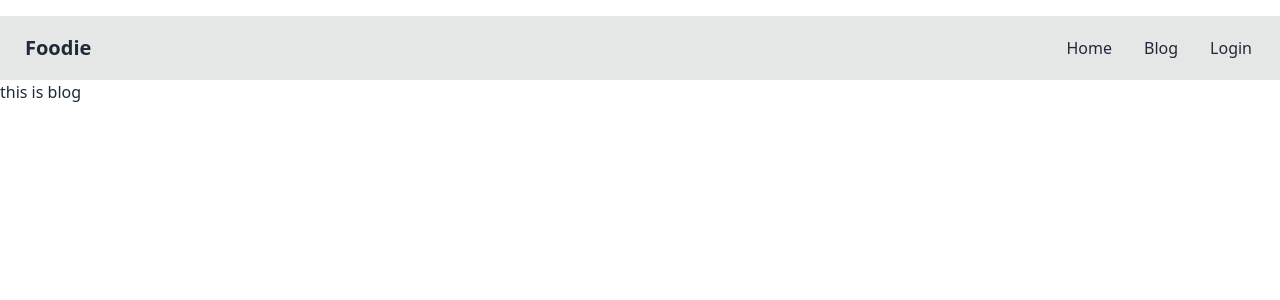
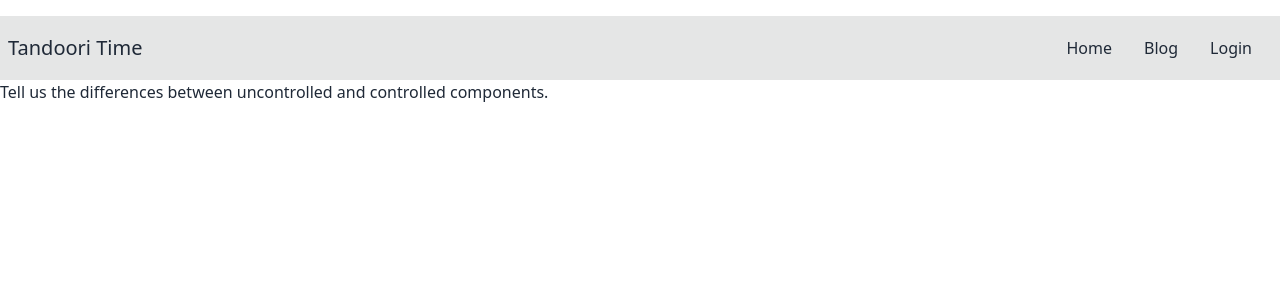
Before and after one commit to Amitsengupta332/Tandori_Time-Client, a React (Vite) app: page /blog in a window 1280 px wide. Shown: the top 300 px of the page. Built offline with nearby package versions, Linux system fonts and the light colour scheme.

Commit message:
done homepage banner

```diff
--- a/index.html
+++ b/index.html
@@ -4,7 +4,7 @@
     <meta charset="UTF-8" />
     <link rel="icon" type="image/svg+xml" href="/vite.svg" />
     <meta name="viewport" content="width=device-width, initial-scale=1.0" />
-    <title>Foodie</title>
+    <title>Tandoori Time</title>
   </head>
   <body>
     <div id="root"></div>
--- a/src/App.jsx
+++ b/src/App.jsx
@@ -5,8 +5,7 @@ import { Outlet } from 'react-router-dom';
  const App = () => {
   return (
     <div>
-      <Navigation></Navigation>
-      <Outlet/>
+
     </div>
   );
  };
--- /dev/null
+++ b/src/Layout/Main/Main.jsx
@@ -0,0 +1,14 @@
+import React from 'react';
+import { Outlet } from 'react-router-dom';
+import Navigation from '../../pages/Shared/Navigation/Navigation';
+
+const Main = () => {
+    return (
+        <div className='container mx-auto mt-4'>
+            <Navigation></Navigation>
+            <Outlet />
+        </div>
+    );
+};
+
+export default Main;
--- a/src/pages/Shared/Blog/Blog.jsx
+++ b/src/pages/Shared/Blog/Blog.jsx
@@ -3,7 +3,7 @@ import React from 'react';
 const Blog = () => {
     return (
         <div>
-            <h2>this is blog</h2>
+            <h2>Tell us the differences between uncontrolled and controlled components.</h2>
         </div>
     );
 };
--- a/src/pages/Shared/Home/Home.jsx
+++ b/src/pages/Shared/Home/Home.jsx
@@ -1,9 +1,20 @@
 import React from 'react';
+import background from '../../../assets/istockphoto-1455323613-1024x1024.jpg'
 
 const Home = () => {
     return (
-        <div>
-            <h2>this is home</h2>
+        <div className='mt-3'>
+            <div className="flex items-center justify-center h-screen bg-cover bg-center bg-no-repeat" style={{ backgroundImage: `url(${background})` }} >
+                <div className="max-w-xl w-full px-4 sm:px-6 lg:px-8 text-center">
+                    <h1 className="text-4xl sm:text-5xl lg:text-6xl font-bold text-white ">
+                        The Best <br /> of Indian Food
+                    </h1>
+                    <p className="mt-4 sm:mt-6 lg:mt-8 text-xl sm:text-2xl lg:text-3xl font-medium text-white  ">Super Tasty Recipe</p>
+                    <div className="mt-8 sm:mt-10 lg:mt-12 flex justify-center">
+                        <button className="px-6 py-3 sm:px-8 sm:py-4 lg:px-10 lg:py-5 font-medium rounded-full bg-blue-600 text-white hover:bg-blue-700 ">Order Now</button>
+                    </div>
+                </div>
+            </div>
         </div>
     );
 };
--- a/src/pages/Shared/Navigation/Navigation.jsx
+++ b/src/pages/Shared/Navigation/Navigation.jsx
@@ -3,23 +3,18 @@ import { Link } from 'react-router-dom';
 
 const Navigation = () => {
     return (
-        <div className='container mx-auto mt-4'>
+        <div>
             <div className="navbar bg-base-300">
                 <div className="flex-1">
-                    <a className="btn btn-ghost normal-case text-xl">Foodie</a>
+                    <Link to='/' className="normal-case text-xl">Tandoori Time</Link>
                 </div>
                 <div className="flex-none">
                     <ul className="menu menu-horizontal px-1">
                         <li><Link to='/'>Home</Link></li>
                         <li tabIndex={0}>
                             <Link to='/blog'>
-                                 Blog
-                                {/* <svg className="fill-current" xmlns="http://www.w3.org/2000/svg" width="20" height="20" viewBox="0 0 24 24"><path d="M7.41,8.58L12,13.17L16.59,8.58L18,10L12,16L6,10L7.41,8.58Z" /></svg> */}
+                                Blog
                             </Link>
-                            {/* <ul className="p-2 bg-base-100">
-                                <li><a>Submenu 1</a></li>
-                                <li><a>Submenu 2</a></li>
-                            </ul> */}
                         </li>
                         <li><Link to='/login'>Login</Link></li>
                     </ul>
--- a/src/routes/routes.jsx
+++ b/src/routes/routes.jsx
@@ -1,18 +1,18 @@
 import React from 'react';
 import { createBrowserRouter } from 'react-router-dom';
-
-import App from '../App';
 import Home from '../pages/Shared/Home/Home';
 import Blog from '../pages/Shared/Blog/Blog';
 import Login from '../pages/LoginLayout/Login/Login';
+import Main from '../Layout/Main/Main';
 const router = createBrowserRouter([
     {
         path: "/",
-        element:  <App></App>,
+        element:  <Main></Main>,
         children: [
             {
                 path: '/',
-                element: <Home></Home>
+                element: <Home></Home>,
+                loader: (() => fetch("http://localhost:5000/chefList"))
             },
             {
                 path: '/blog',
```
Also changed, not shown: src/assets/istockphoto-1455323613-1024x1024.jpg (added).
